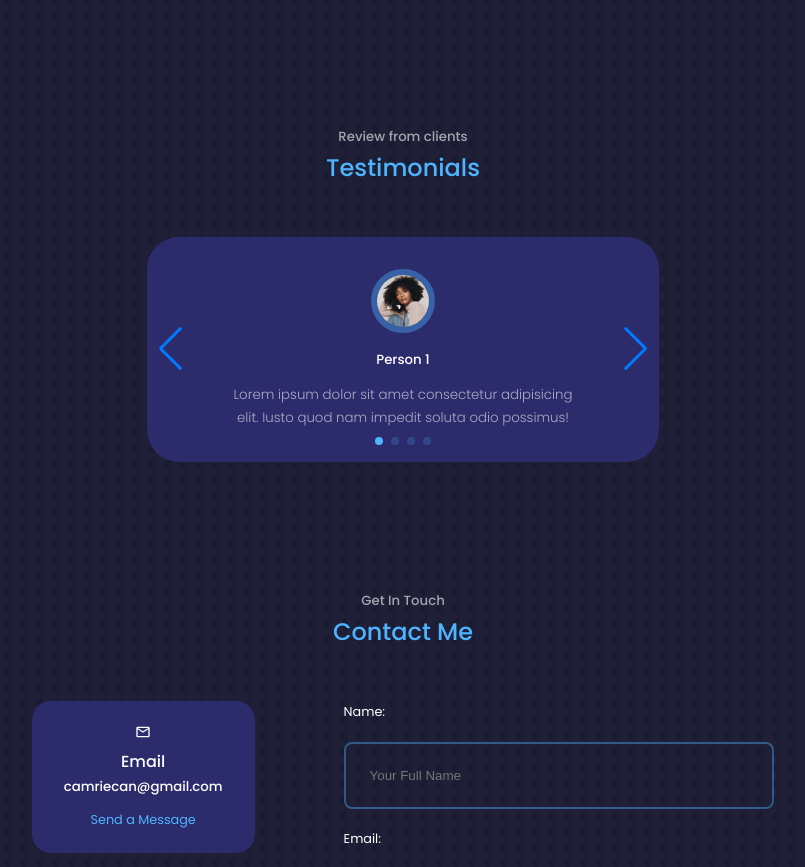
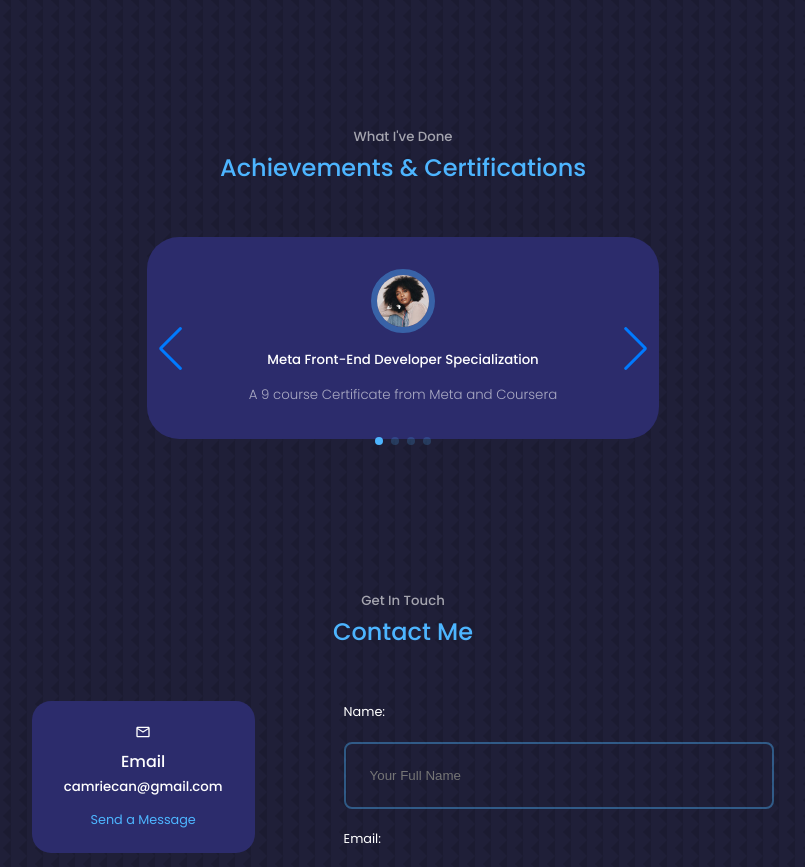
Before and after one commit to CameronRiecan/CameronRiecan.github.io, a React (Create React App) app: page / in a window 1280 px wide. Shown: the part 6040-6907 px from the top of the page, without its empty margins (237-1042 px from the left). Built offline with nearby package versions, Linux system fonts and the light colour scheme.

Commit message:
add content to testimonials to start to repurpose it for achievements and certifications

```diff
--- a/src/components/testimonials/Testimonials.jsx
+++ b/src/components/testimonials/Testimonials.jsx
@@ -19,13 +19,13 @@
 const data = [
   {
     avatar: AVTR1,
-    name: "Person 1",
-    review: 'Lorem ipsum dolor sit amet consectetur adipisicing elit. Iusto quod nam impedit soluta odio possimus!'
+    name: "Meta Front-End Developer Specialization",
+    review: 'A 9 course Certificate from Meta and Coursera'
   },
   {
     avatar: AVTR2 ,
-    name: "Person 2",
-    review: 'Lorem ipsum dolor sit amet consectetur adipisicing elit. Iusto quod nam impedit soluta odio possimus!'
+    name: "Bachelor of Arts, Political Science",
+    review: 'Fordham College at Lincoln Center (Fordham University) in New York, NY, USA.'
   },
   {
     avatar: AVTR3,
@@ -42,8 +42,8 @@
 const Testimonials = () => {
   return (
     <section id='testimonials'>
-      <h5>Review from clients</h5>
-      <h2>Testimonials</h2>
+      <h5>What I've Done</h5>
+      <h2>Achievements & Certifications</h2>
 
       <Swiper className="container testimonials_container"
       modules={[Navigation, Pagination]}
```
